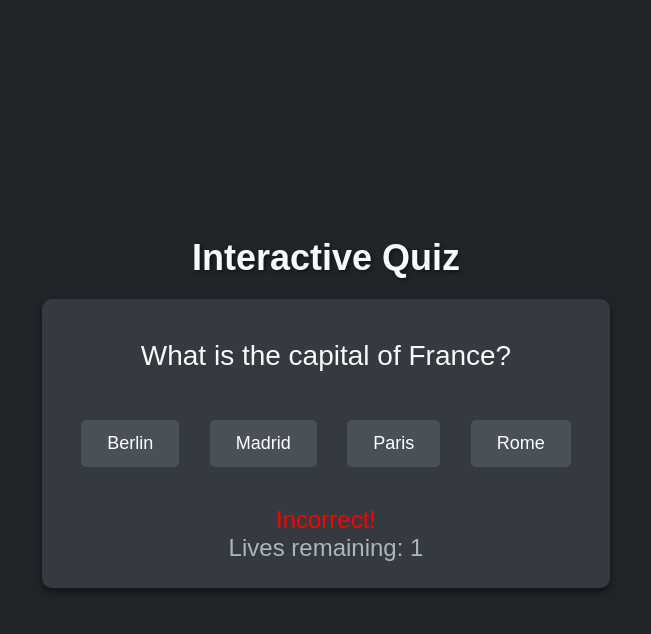
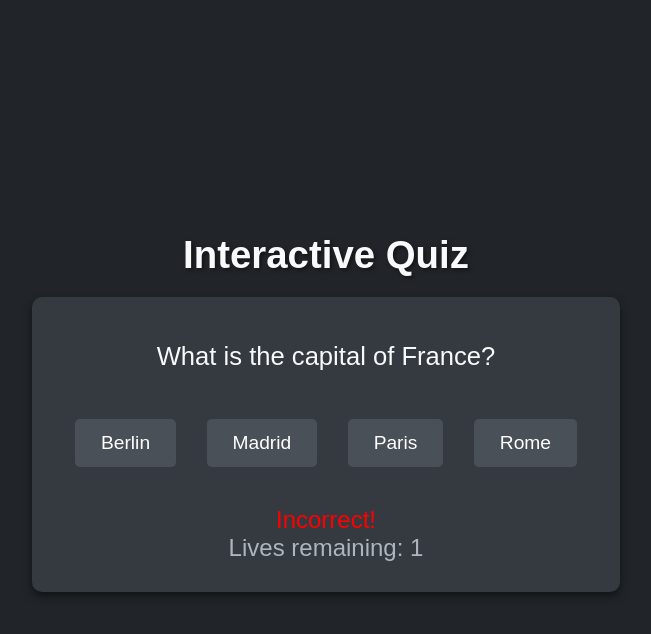
Before and after one commit to mslazzuri/languages-mslazzuri, a plain HTML site: page docs/index.html in a window 1280 px wide. Both pictures are taken after a click on the button "Berlin". Shown: the whole page, without its empty margins (314-965 px from the left). Drawn offline with Linux system fonts and the light colour scheme.

Commit message:
Some more website changes

```diff
--- a/docs/back-end.js
+++ b/docs/back-end.js
@@ -36,6 +36,7 @@ function displayQuestion()
     questionElement.textContent = quizQuestions[currentQuestion].question;
     options.forEach((button, index) => {
         button.textContent = quizQuestions[currentQuestion].options[index];
+        button.disabled = false;
         button.onclick = () => checkAnswer(index);
     });
 
@@ -48,11 +49,16 @@ function checkAnswer(selectedIndex)
     const feedback = document.getElementById("feedback");
     const livesElement = document.getElementById("lives");
     const nextButton = document.getElementById("next");
+    const options = document.querySelectorAll(".option");
 
+    // CORRECT ANSWER
     if (selectedIndex === quizQuestions[currentQuestion].answer)
     {
         feedback.textContent = "Correct!";
         feedback.style.color = "green";
+
+        // Disable all buttons after a correct answer
+        options.forEach(button => button.disabled = true);
 
         // Show the Next button when the answer is correct
         nextButton.style.display = "block";
@@ -65,7 +71,7 @@ function checkAnswer(selectedIndex)
             showResetButton(); // Show reset button at the end
         }
     }
-    else
+    else // WRONG ANSWER
     {
         feedback.textContent = "Incorrect!";
         feedback.style.color = "red";
--- a/docs/index.html
+++ b/docs/index.html
@@ -23,9 +23,9 @@
             <button class="option">Option 4</button>
         </div>
 
-        <div id="feedback"></div>
-        <div id="lives">Lives remaining: 2</div>
-        <button id="next">Next Question</button>
+        <div id="feedback"></div> <!-- Shows once answer is guessed correctly-->
+        <div id="lives">Lives remaining: 2</div> <!-- Always displayed-->
+        <button id="next">Next Question</button> <!-- Shows once answer is guessed correctly-->
 
     </div>
 
--- a/docs/style.css
+++ b/docs/style.css
@@ -15,7 +15,7 @@ body
 /* Interactive Quiz */
 .quiz-header
 {
-    font-size: 36px;
+    font-size: 2.4rem;
     color: #f8f9fa;
     margin-bottom: 20px;
     text-align: center;
@@ -26,7 +26,7 @@ body
 .quiz-container
 {
     max-width: 780px;
-    padding: 26px;
+    padding: 30px;
     background: #343a40;
     border-radius: 10px;
     text-align: center;
@@ -36,7 +36,7 @@ body
 /* Question style - "What is the capital of France?" */
 #question
 {
-    font-size: 28px;
+    font-size: 1.6rem;
     color: #f8f9fa;
     margin-bottom: 20px;
     padding: 15px;
@@ -53,7 +53,7 @@ button
     border-radius: 5px;
     cursor: pointer;
     transition: background-color 0.3s;
-    font-size: 18px;
+    font-size: 1.2rem;
 }
 
 button:hover
@@ -65,7 +65,7 @@ button:hover
 #feedback
 {
     margin-top: 26px;
-    font-size: 24px;
+    font-size: 1.5rem;
     color: #6c757d;
 }
 
@@ -73,7 +73,7 @@ button:hover
 #lives
 {
     color: #adb5bd;
-    font-size: 24px;
+    font-size: 1.5rem;
 }
 
 /* Centering the Next Question Button */
@@ -81,19 +81,23 @@ button:hover
 {
     display: block;
     margin: 26px auto;
-    font-size: 20px;
+    font-size: 1.2rem;
 }
 
 /* Responsive Styles */
 @media (max-width: 600px)
 {
-    .quiz-container
-    {
+    .quiz-container {
         width: 90%; /* Responsive width for smaller screens */
+        padding: 20px; /* Adjust padding for smaller screens */
     }
 
-    button
-    {
+    button {
         width: 100%; /* Full width buttons on smaller screens */
+        font-size: 1rem; /* Slightly smaller font size on small screens */
+    }
+
+    .quiz-header, #question, #feedback, #lives, #next {
+        font-size: 1rem; /* Adjust font size for readability */
     }
 }
```
